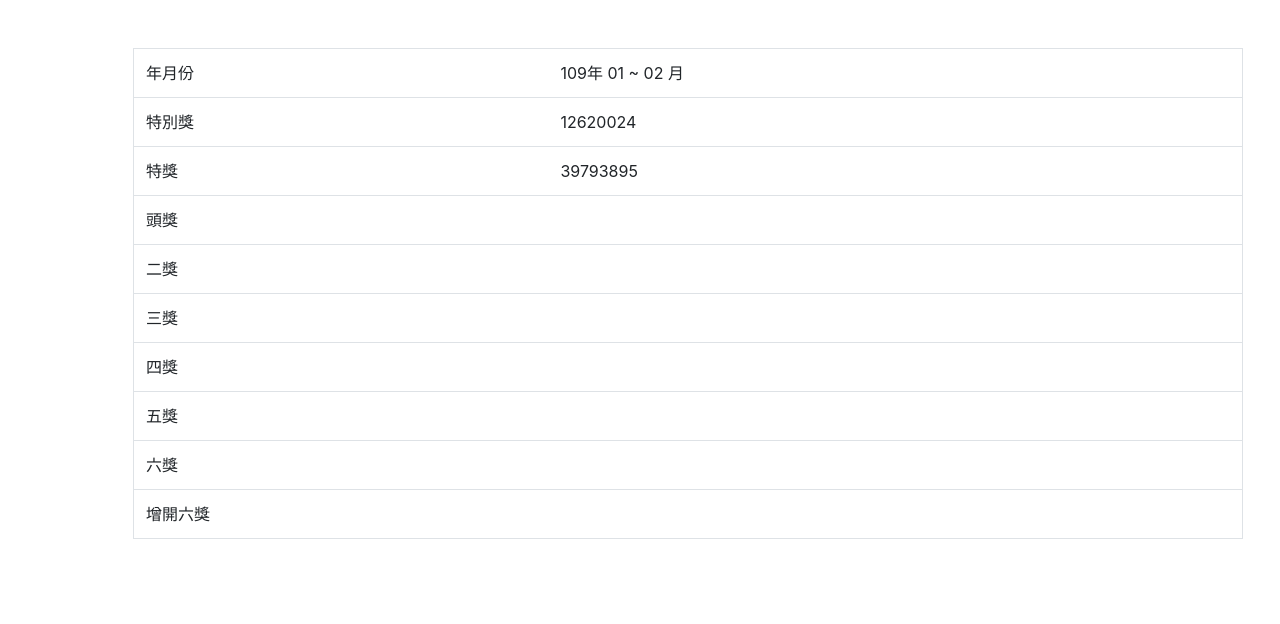
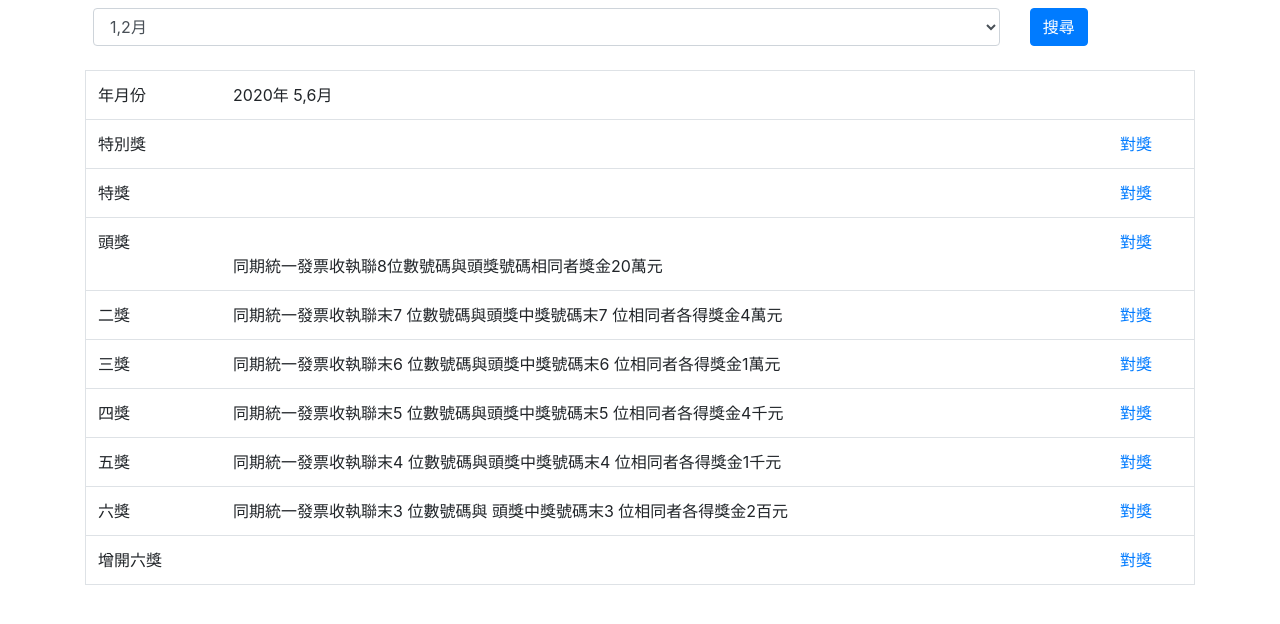
Before and after one commit to Logan-zh/invoice, a PHP site: page /invoice.php in a window 1280 px wide. Shown: the part 56-680 px from the top of the page. Run offline with PHP 8.4, Linux system fonts and the light colour scheme; data that the repository does not hold is empty.

Commit message:
對號碼

```diff
--- a/DBC.php
+++ b/DBC.php
@@ -38,7 +38,7 @@
         }else{
             $sql = "select * from `$table` where `id` = '$arg'";
         }
-            $rows = $pdo->query($sql)->fetchAll();
+            $rows = $pdo->query($sql)->fetch();
             return $rows;
     }
 
@@ -46,8 +46,16 @@
     // print_r(num('invoice',"`year`='2022'"));
     function num($table,$arg=1){
         global $pdo;
-        $sql = "select count(*) from `$table` where $arg" ;
-        $rows = $pdo->query($sql)->fetch();
+        if(is_array($arg)){
+            foreach($arg as $key => $value){
+                $tmp[] = "`$key` = '$value'";
+            }
+                $tmp2 = implode('&&',$tmp);
+                $sql = "select count(*) from `$table` where $tmp2" ;
+        }else{
+            $sql = "select count(*) from `$table` where $arg" ;
+        }
+        $rows = $pdo->query($sql)->fetchColumn();
         return $rows;
     }
 
--- a/invoice.php
+++ b/invoice.php
@@ -6,48 +6,92 @@
     <title>統一發票管理系統</title>
 </head>
 <body>
-    <?php include "layout/header.php"?>
+    <?php
+    include "layout/header.php";
+    include "DBC.php";
+    $period = ceil(date('n')/2);
+    $monthStr = [
+        '1'=>'1,2月',
+        '2'=>'3,4月',
+        '3'=>'5,6月',
+        '4'=>'7,8月',
+        '5'=>'9,10月',
+        '6'=>'11,12月',
+    ];
+    if(isset($_GET['period'])){
+        $period = $_GET['period'];
+    }
+    $year = date('Y');
+    $num1 = find('award_number',['period'=>$period,'year'=>$year,'type'=>1]);
+    $num2 = find('award_number',['period'=>$period,'year'=>$year,'type'=>2]);
+    $num3 = all('award_number',['period'=>$period,'year'=>$year,'type'=>3]);
+    $num4 = find('award_number',['period'=>$period,'year'=>$year,'type'=>4]);
+    ?>
     <div class="container">
-        <table class='table border m-5'>
+    <form action="invoice.php" method="GET" class="row p-2">
+        <div class="form-group col-10">
+            <select name="period" class="form-control">
+                <option value="1">1,2月</option>
+                <option value="2">3,4月</option>
+                <option value="3">5,6月</option>
+                <option value="4">7,8月</option>
+                <option value="5">9,10月</option>
+                <option value="6">11,12月</option>
+            </select>
+        </div>
+        <div class="form-group col-2">
+            <input type="submit" value="搜尋" class="btn btn-primary">
+        </div>
+    </form>
+        <table class='table border'>
             <tr>
                 <td>年月份</td>
-                <td>109年 01 ~ 02 月</td>
+                <td><?=$year?>年 <?=$monthStr[$period]?></td>
             </tr>
             <tr>
                 <td>特別獎</td>
-                <td>12620024</td>
+                <td><?php if(!empty($num1['number'])){echo sprintf("%08d",$num1['number']);}?></td>
+                <td><a href="award.php?aw=1&&year=<?=$year?>&&period=<?=$period?>">對獎</a></td>
             </tr>
             <tr>
                 <td>特獎</td>
-                <td>39793895</td>
+                <td><?php if(!empty($num2['number'])){echo sprintf("%08d",$num2['number']);}?></td>
+                <td><a href="award.php?aw=2&&year=<?=$year?>&&period=<?=$period?>">對獎</a></td>
             </tr>
             <tr>
                 <td>頭獎</td>
-                <td></td>
+                <td><?php foreach($num3 as $num){echo sprintf("%08d",$num['number']).'、';}?><br>同期統一發票收執聯8位數號碼與頭獎號碼相同者獎金20萬元</td>
+                <td><a href="award.php?aw=3&&year=<?=$year?>&&period=<?=$period?>">對獎</a></td>
             </tr>
             <tr>
                 <td>二獎</td>
-                <td></td>
+                <td>同期統一發票收執聯末7 位數號碼與頭獎中獎號碼末7 位相同者各得獎金4萬元</td>
+                <td><a href="award.php?aw=4&&year=<?=$year?>&&period=<?=$period?>">對獎</a></td>
             </tr>
             <tr>
                 <td>三獎</td>
-                <td></td>
+                <td>同期統一發票收執聯末6 位數號碼與頭獎中獎號碼末6 位相同者各得獎金1萬元</td>
+                <td><a href="award.php?aw=5&&year=<?=$year?>&&period=<?=$period?>">對獎</a></td>
             </tr>
             <tr>
                 <td>四獎</td>
-                <td></td>
+                <td>同期統一發票收執聯末5 位數號碼與頭獎中獎號碼末5 位相同者各得獎金4千元</td>
+                <td><a href="award.php?aw=6&&year=<?=$year?>&&period=<?=$period?>">對獎</a></td>
             </tr>
             <tr>
                 <td>五獎</td>
-                <td></td>
+                <td>同期統一發票收執聯末4 位數號碼與頭獎中獎號碼末4 位相同者各得獎金1千元</td>
+                <td><a href="award.php?aw=7&&year=<?=$year?>&&period=<?=$period?>">對獎</a></td>
             </tr>
             <tr>
                 <td>六獎</td>
-                <td></td>
+                <td>同期統一發票收執聯末3 位數號碼與 頭獎中獎號碼末3 位相同者各得獎金2百元</td>
+                <td><a href="award.php?aw=8&&year=<?=$year?>&&period=<?=$period?>">對獎</a></td>
             </tr>
             <tr>
                 <td>增開六獎</td>
-                <td></td>
+                <td><?php if(!empty($num4['number'])){echo sprintf("%03d",$num4['number']);}?></td>
+                <td><a href="award.php?aw=9&&year=<?=$year?>&&period=<?=$period?>">對獎</a></td>
             </tr>
         </table>
     </div>
--- a/layout/header.php
+++ b/layout/header.php
@@ -5,16 +5,15 @@
               <div class="nav ml-auto">
                 <a class="btn btn-primary" href="list.php">發票列表</a>
                 <div class="dropdown">
-                  <button class="btn btn-primary dropdown-toggle" type="button" id="dropdownMenuButton" data-toggle="dropdown" aria-haspopup="true" aria-expanded="false">
+                  <a class="btn btn-primary dropdown-toggle" id="dropdownMenuButton" data-toggle="dropdown" href="invoice.php">
                   各期獎號
-                  </button>
+                  </a>
                   <div class="dropdown-menu" aria-labelledby="dropdownMenuButton">
                     <a class="dropdown-item" href="add_invoice.php">新增獎號</a>
-                    <a class="dropdown-item" href="invoice.php">當期獎號獎號</a>
-                    <a class="dropdown-item" href="#">Something else here</a>
+                    <a class="dropdown-item" href="invoice.php?period=<?=ceil(date('n')/2)?>">當期獎號</a>
                   </div>
                 </div>
-                <a class="btn btn-primary" href="award.php">對獎</a>
+                <a class="btn btn-primary" href="#">對獎</a>
               </div>
           </div>
       </nav>
```
Also changed, not shown: add_invoice.php (+13 -13 lines), award.php (+62 -0 lines), save_number.php (+32 -1 lines).
